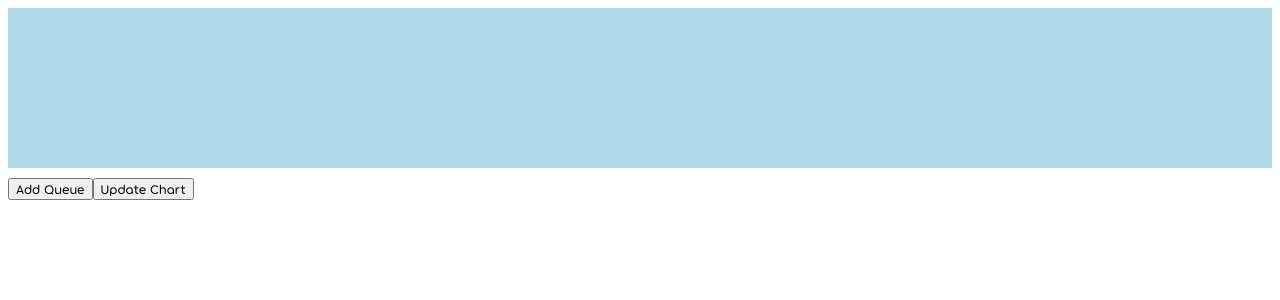
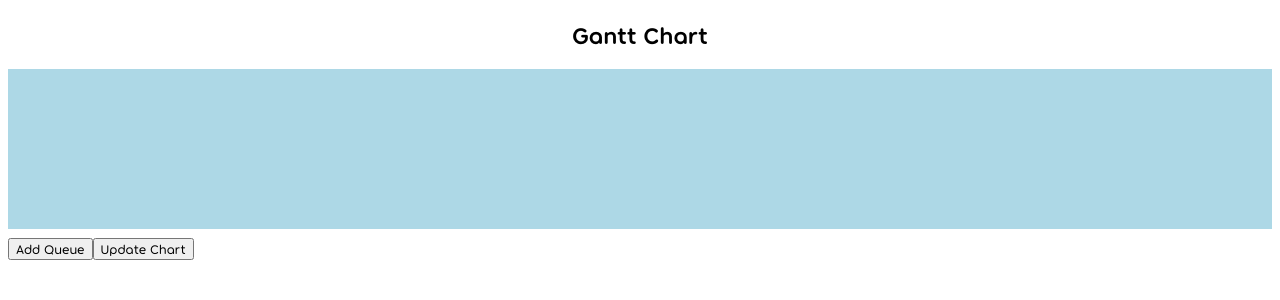
Before and after one commit to Rian8337/process-scheduling-simulator, a React (Vite) app: page / in a window 1280 px wide. Shown: the top 300 px of the page. Built offline with nearby package versions, Linux system fonts and the light colour scheme.

Commit message:
Add Gantt chart title

```diff
--- a/src/components/GanttChart.tsx
+++ b/src/components/GanttChart.tsx
@@ -112,8 +112,18 @@ export default function GanttChart() {
     }, [schedulerResult, width, height]);
 
     return (
-        <canvas id="chart" ref={canvasRef}>
-            Canvas is not supported by your browser.
-        </canvas>
+        <>
+            <h2
+                style={{
+                    textAlign: "center",
+                }}
+            >
+                Gantt Chart
+            </h2>
+
+            <canvas id="chart" ref={canvasRef}>
+                Canvas is not supported by your browser.
+            </canvas>
+        </>
     );
 }
```
